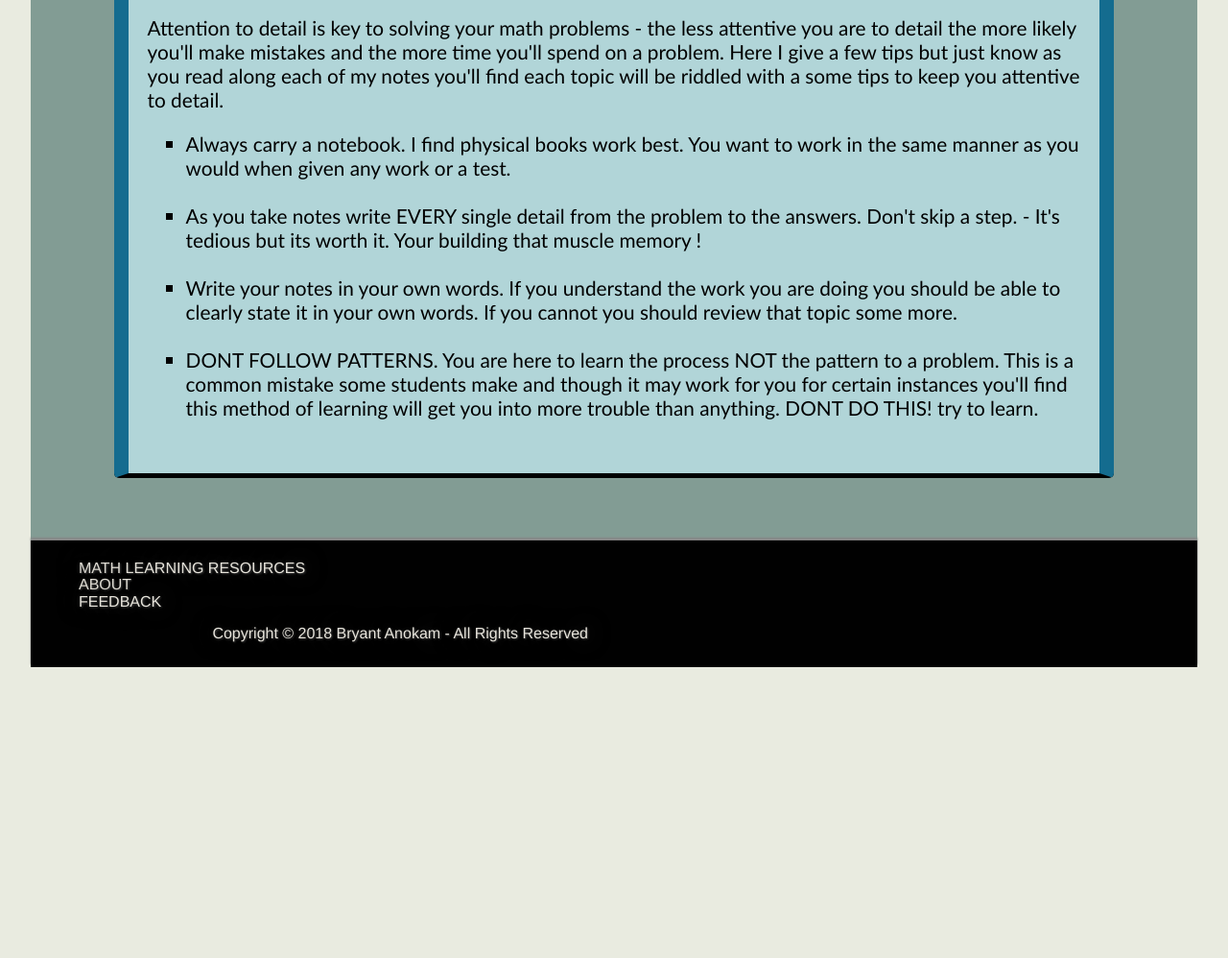
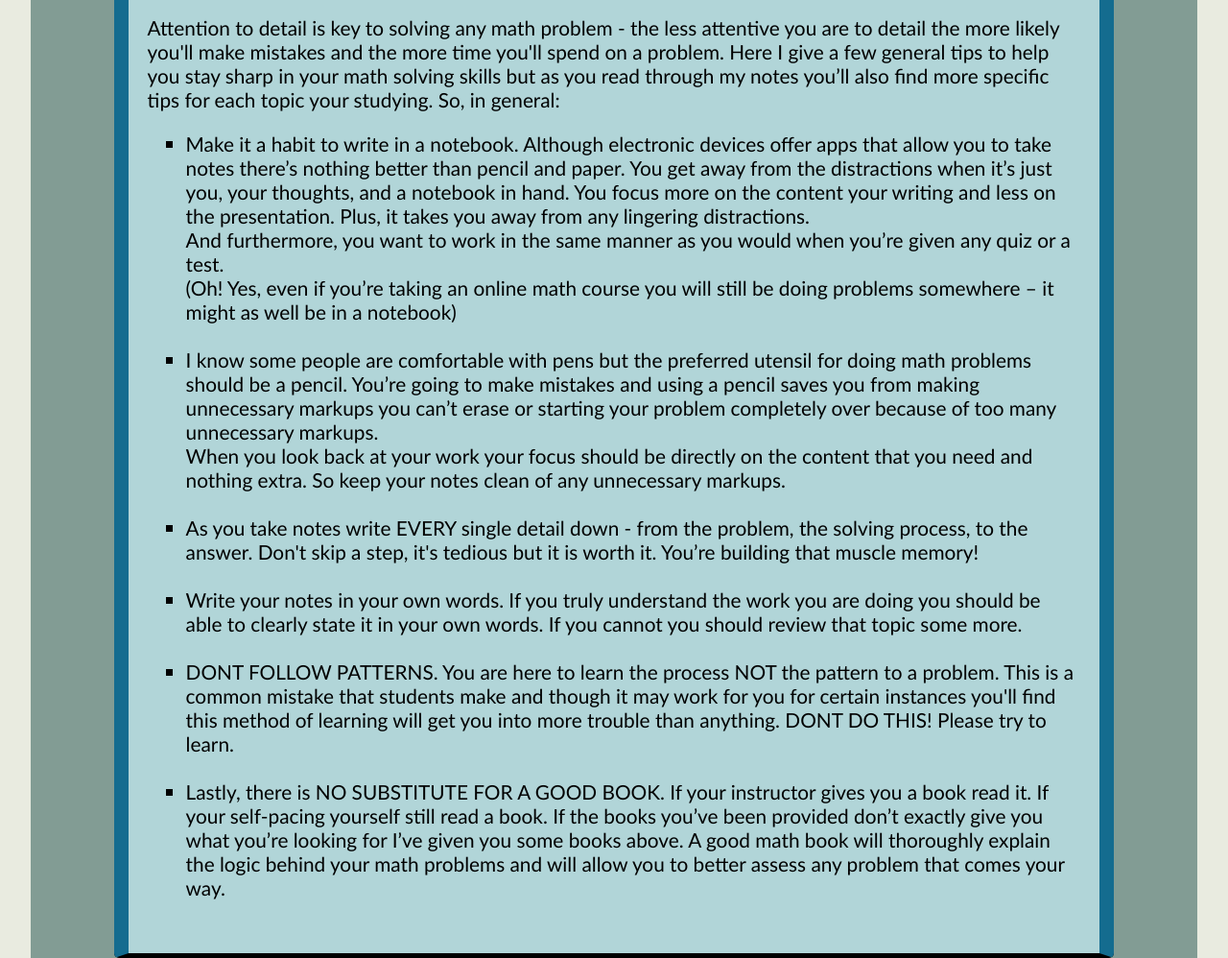
Before and after one commit to ianokam/Bryant-Anokam-Math-Outlines, a plain HTML site: page MathLearningResources/index.html in a window 1280 px wide. Shown: the part 720-1718 px from the top of the page at 96% size. Before the commit the page ends 1415 px from the top, so only its background shows below. Drawn offline with Linux system fonts and the light colour scheme.

Commit message:
Edited <title> tags and the content on the About and Feedback page

```diff
--- a/MathLearningResources/index.html
+++ b/MathLearningResources/index.html
@@ -6,7 +6,7 @@
     <meta charset="UTF-8">
     <meta name="viewport" content="width=device-width, initial-scale=1.0">
     <meta http-equiv="X-UA-Compatible" content="ie=edge">
-    <title>Bryants Math Notes | HOME</title>
+    <title>Bryants Math Notes | MATH LEARNING RESOURCES</title>
         <!-- CSS Style Sheets -->
     <link rel="stylesheet" type="text/css" href="../Assets/tier2Style.css">
 
@@ -99,15 +99,48 @@
                 </ul>
 <hr />
             <h4 style="color:#000000; text-decoration-line: underline;">Useful Study Tips</h4>
-            <p>Attention to detail is key to solving your math problems -
-                the less attentive you are to detail the more likely you'll make mistakes and the more time you'll
-                spend on a problem. Here I give a few tips but just know as you read along each of my notes you'll find
-                each topic will be riddled with a some tips to keep you attentive to detail.</p>
+            <p>Attention to detail is key to solving any math problem - the less attentive you are
+                to detail the more likely you'll make mistakes and the more time you'll spend on a
+                problem. Here I give a few general tips to help you stay sharp in your math solving
+                skills but as you read through my notes you’ll also find more specific tips for each
+                topic your studying. So, in general:</p>
             <ul style="list-style-type: square;">
-                    <li>Always carry a notebook. I find physical books work best. You want to work in the same manner as you would when given any work or a test.</li><br />
-                    <li>As you take notes write EVERY single detail from the problem to the answers. Don't skip a step. - It's tedious but its worth it. Your building that muscle memory !</li><br />
-                    <li>Write your notes in your own words. If you understand the work you are doing you should be able to clearly state it in your own words. If you cannot you should review that topic some more.</li><br />
-                    <li>DONT FOLLOW PATTERNS. You are here to learn the process NOT the pattern to a problem. This is a common mistake some students make and though it may work for you for certain instances you'll find this method of learning will get you into more trouble than anything. DONT DO THIS! try to learn.</li><br />
+                    <li>Make it a habit to write in a notebook. Although electronic devices offer apps
+                        that allow you to take notes there’s nothing better than pencil and paper. You
+                        get away from the distractions when it’s just you, your thoughts, and a notebook
+                        in hand. You focus more on the content your writing and less on the presentation.
+                        Plus, it takes you away from any lingering distractions.
+                        <br />And furthermore, you want to work in the same manner as you would when
+                        you’re given any quiz or a test.
+                        <br />(Oh! Yes, even if you’re taking an online math course you will still be
+                        doing problems somewhere – it might as well be in a notebook)
+                    </li><br />
+                    <li>I know some people are comfortable with pens but the preferred utensil for doing
+                        math problems should be a pencil. You’re going to make mistakes and using a pencil
+                        saves you from making unnecessary markups you can’t erase or starting your problem
+                        completely over because of too many unnecessary markups.
+                        <br />When you look back at your work your focus should be directly on the content
+                        that you need and nothing extra. So keep your notes clean of any unnecessary markups.
+                    </li><br />
+                    <li>As you take notes write EVERY single detail down - from the problem, the solving
+                        process, to the answer. Don't skip a step, it's tedious but it is worth it.
+                        You’re building that muscle memory!
+                    </li><br />
+                    <li>Write your notes in your own words. If you truly understand the work you are
+                        doing you should be able to clearly state it in your own words. If you cannot
+                        you should review that topic some more.
+                    </li><br />
+                    <li>DONT FOLLOW PATTERNS. You are here to learn the process NOT the pattern to a problem.
+                        This is a common mistake that students make and though it may work for you for
+                        certain instances you'll find this method of learning will get you into more trouble
+                        than anything. DONT DO THIS! Please try to learn.
+                    </li><br />
+                    <li>Lastly, there is NO SUBSTITUTE FOR A GOOD BOOK. If your instructor gives you a book
+                        read it. If your self-pacing yourself still read a book. If the books you’ve been
+                        provided don’t exactly give you what you’re looking for I’ve given you some books
+                        above. A good math book will thoroughly explain the logic behind your math problems
+                        and will allow you to better assess any problem that comes your way.
+                    </li><br />
                 </ul>
         </div>
 
```
Also changed, not shown: About/index.html (+21 -18 lines), Feedback/index.html (+1 -1 lines), Notebooks/Precal/index.html (+1 -1 lines), index.html (+1 -1 lines).
